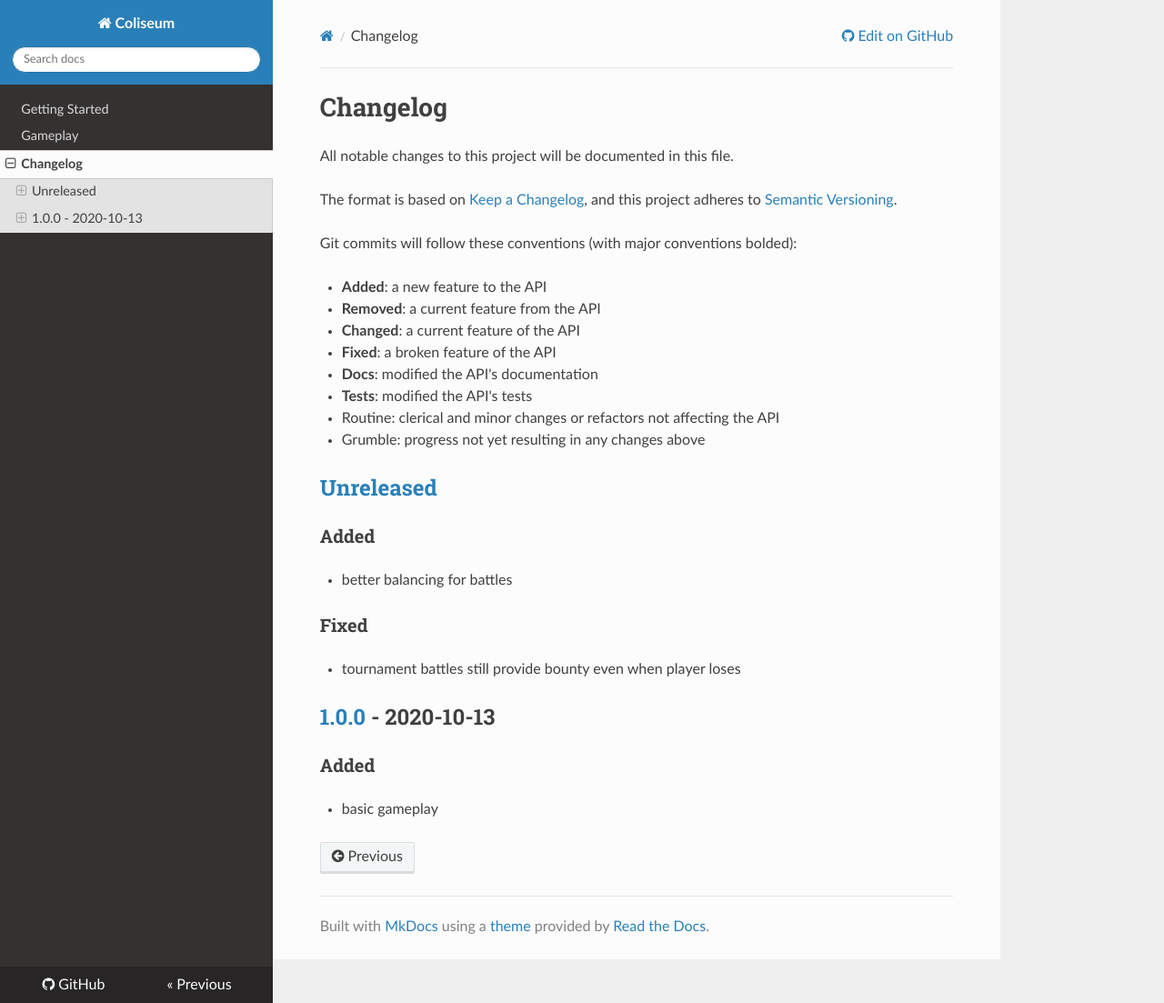
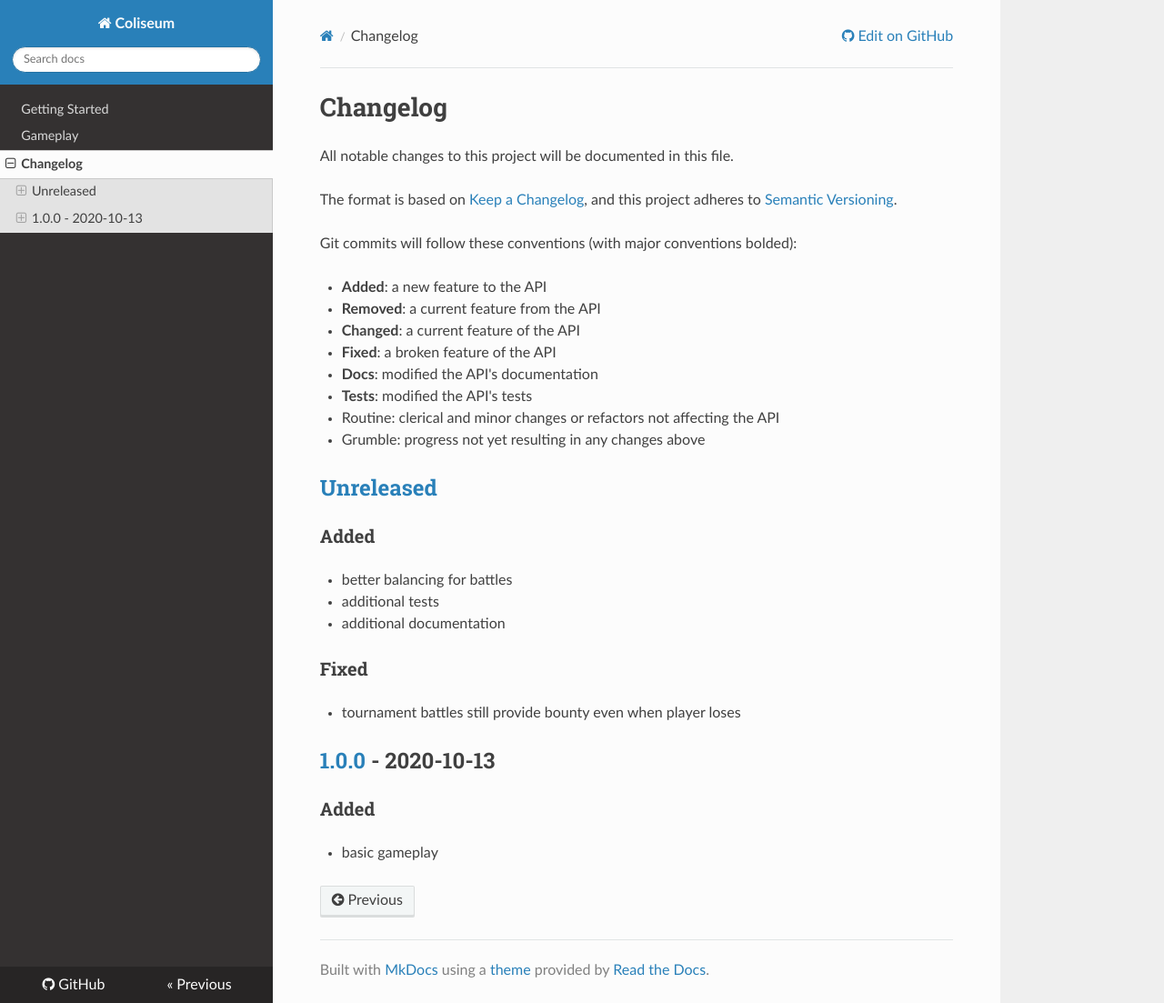
Before and after one commit to signebedi/coliseum, an MkDocs documentation site: the page built from docs/CHANGELOG.md, in a window 1280 px wide and 1103 px high. Shown: the whole window at 91% size. Built offline with MkDocs 1.6.1, drawn with Linux system fonts in a browser that asks for light colours; nearby versions of some CDN libraries.

Commit message:
Docs: changelog

```diff
--- a/docs/CHANGELOG.md
+++ b/docs/CHANGELOG.md
@@ -18,6 +18,8 @@ Git commits will follow these conventions (with major conventions bolded):
 ## [Unreleased]
 ### Added
 - better balancing for battles
+- additional tests
+- additional documentation
 
 ### Fixed
 - tournament battles still provide bounty even when player loses
```
